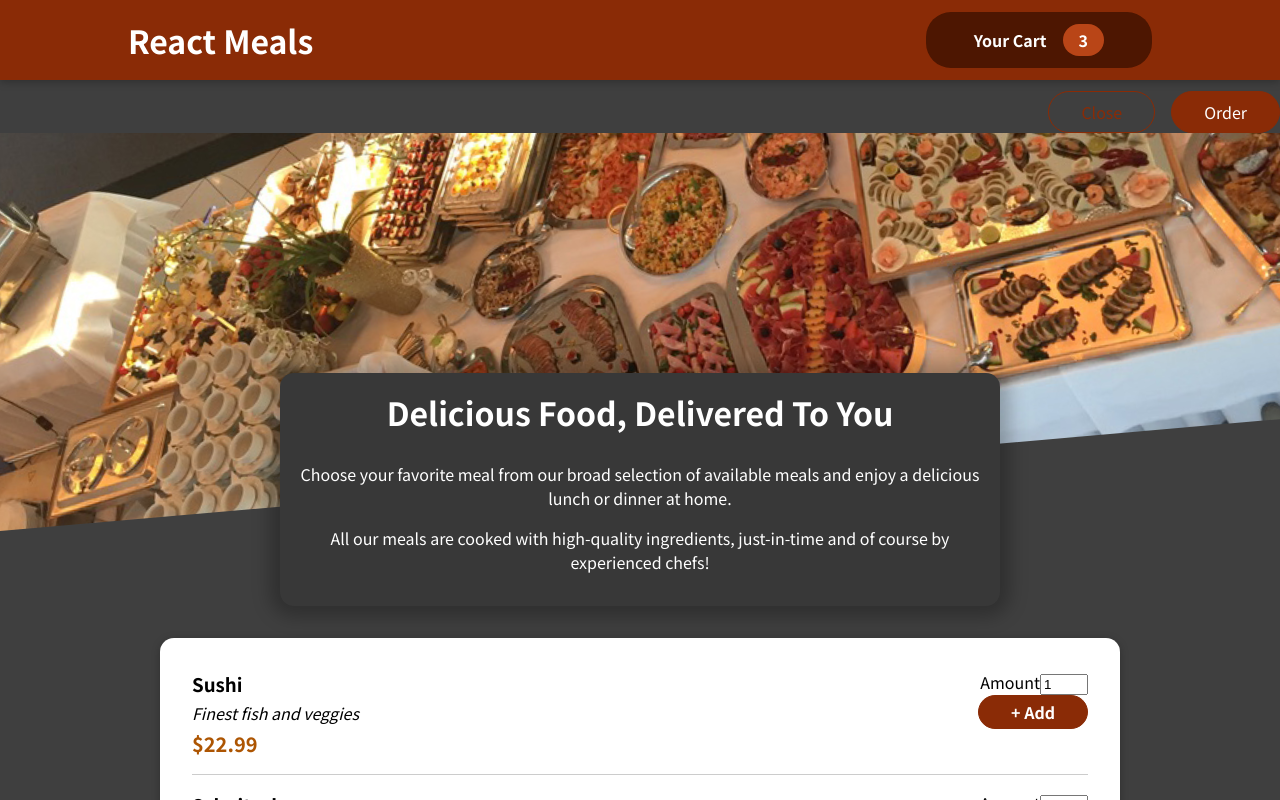
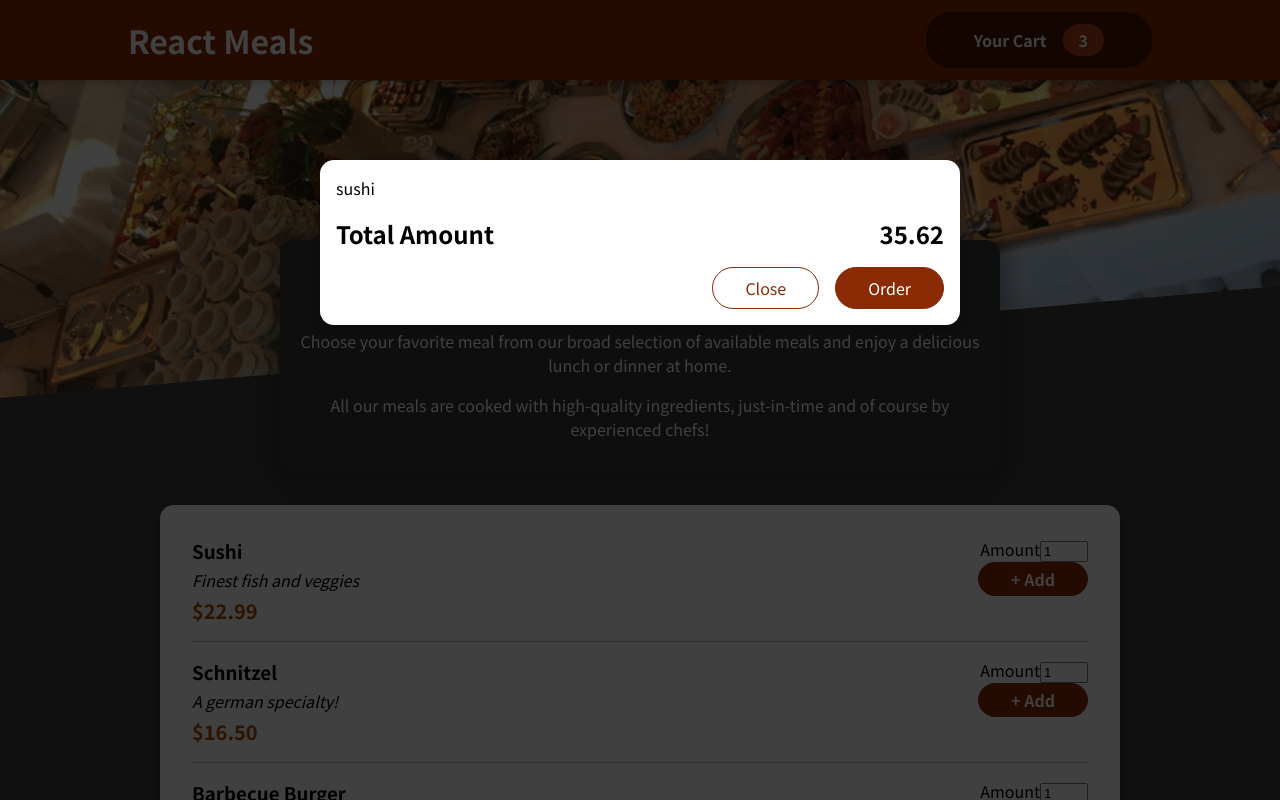
Before and after one commit to SushrutKhajuria/Creating-a-Restaurant-Website-, a React (Create React App) app: page / in a window 1280 px wide. Shown: the top 800 px of the page. Built offline with nearby package versions, Linux system fonts and the light colour scheme.

Commit message:
Cart Open and Close

```diff
--- a/src/App.js
+++ b/src/App.js
@@ -1,13 +1,24 @@
-import Raect,{ Fragment } from "react";
+import Raect,{ Fragment, useState } from "react";
 import Header from "./components/Layout/Header";
 import Meals from "./components/Meals/Meals";
 import Cart from "./components/Cart/Cart";
 
 function App() {
+
+const [cartIsShown ,setCartIsShown] = useState(true)
+
+const showCartHandler = ()=>{
+  setCartIsShown(true)
+}
+
+const hideCartHandler = ()=>{
+  setCartIsShown(false)
+}
+
   return (
 <Fragment>
-  <Cart />
-  <Header />
+  { cartIsShown && <Cart onClose={hideCartHandler} /> }
+  <Header onShowCart = {showCartHandler} />
     <main>
       <Meals />
     </main>
--- a/src/components/Cart/Cart.js
+++ b/src/components/Cart/Cart.js
@@ -8,14 +8,14 @@
     ].map((item) => <li>{item.name}</li>)
 }</ul>
     return (
-    <Modal>
+    <Modal onClose={props.onClose}>
         {cartItems}
         <div className={classes.total}>
             <span>Total Amount</span>
             <span>35.62</span>
         </div>
          <div className={classes.actions}>
-            <button className={classes['button--alt']}>Close</button>
+            <button className={classes['button--alt']} onClick={props.onClose }>Close</button>
             <button className={classes.button}>Order </button>
          </div>
     </Modal>
--- a/src/components/Layout/Header.js
+++ b/src/components/Layout/Header.js
@@ -11,7 +11,7 @@
     <React.Fragment>
     <header className={classes.header}>
         <h1>React Meals</h1>
-        <HeaderCartButton />
+        <HeaderCartButton onClick ={props.onShowCart}/>
     </header>
 
     <div className={classes['main-image']}>
--- a/src/components/Layout/HeaderCartButton.js
+++ b/src/components/Layout/HeaderCartButton.js
@@ -4,7 +4,7 @@
 
 const HeaderCartButton = (props) => {
   return (
-   <button className={classes.button}>
+   <button className={classes.button} onClick={props.onClick}>
     <span className={classes.CartIcon}>
         <CartIcon />
     </span>
--- a/src/components/UI/Modal.js
+++ b/src/components/UI/Modal.js
@@ -6,13 +6,13 @@
 
 const Backdrop =(props)=>{
     return(
-        <div className={classes.Backdrop} />
+        <div className={classes.backdrop} onClick={props.onClose} />
     )
 };
 
 const ModalOverlay =(props)=>{
 return(
-    <div className={classes.Modal}>
+    <div className={classes.modal}>
         <div className={classes.content}>{props.children}</div>
     </div>
 )
@@ -23,7 +23,7 @@
 const Modal = (props) => {
   return (
         <Fragment>
-        {ReactDOM.createPortal(<Backdrop /> ,portalElement)}
+        {ReactDOM.createPortal(<Backdrop onClose={props.onClose} /> ,portalElement)}
         {ReactDOM.createPortal(
             <ModalOverlay>{props.children} </ModalOverlay>,
             portalElement)}
```
